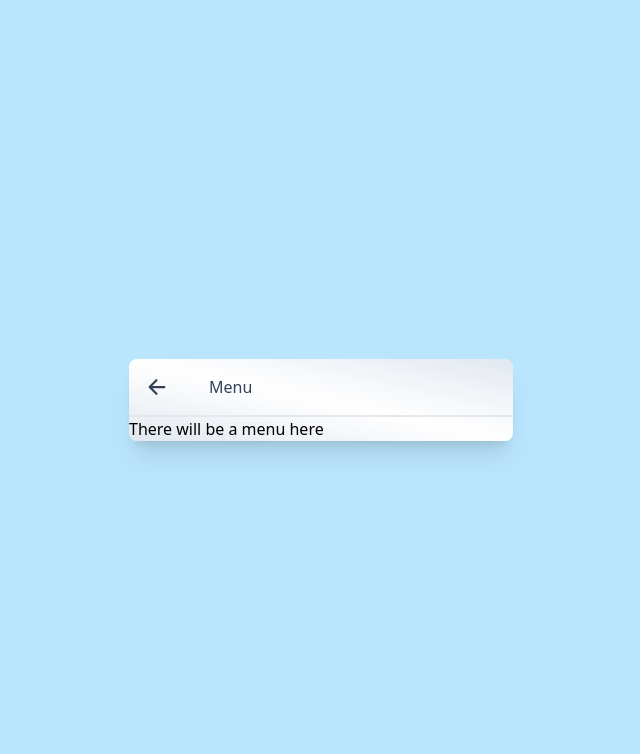
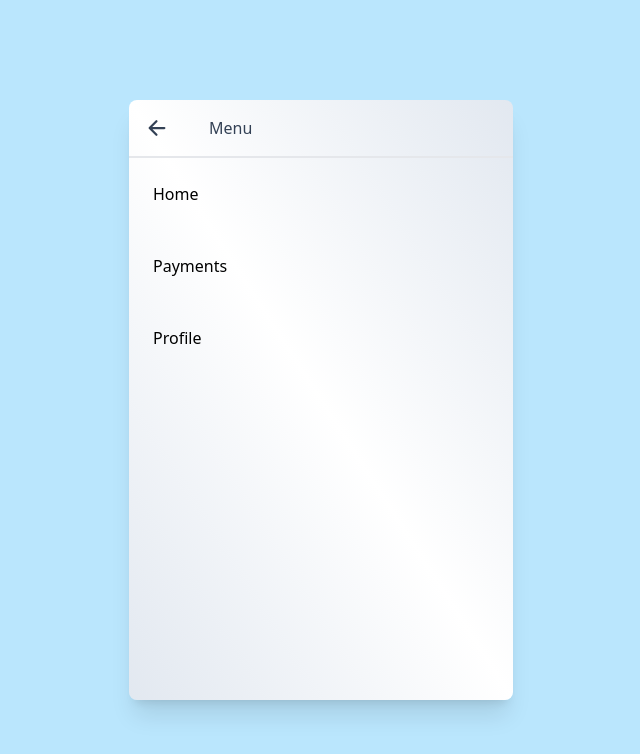
Before and after one commit to roisin-yates/tower-tech-challenge, a React (Create React App) app: page / in a window 1280 px wide. Both pictures are taken after a click on the icon 476 px from the left and 145 px from the top of the page. Shown: the top 754 px of the page, without its empty margins (319-959 px from the left). Built offline with nearby package versions, Linux system fonts and the light colour scheme.

Commit message:
add menu content

```diff
--- a/src/components/App.tsx
+++ b/src/components/App.tsx
@@ -2,6 +2,7 @@ import React, { useState } from 'react'
 import Card from './Card'
 import { GiHamburgerMenu } from 'react-icons/gi'
 import { IoArrowBack } from 'react-icons/io5'
+import Menu from './Menu'
 
 export default function App() {
   const User = {
@@ -11,8 +12,8 @@ export default function App() {
   const [menu, setMenu] = useState(false)
 
   return (
-    <div className="bg-sky-200 h-screen flex justify-center items-center">
-      <div className="bg-gradient-to-bl from-slate-200 to-slate-200 via-white w-96 rounded-lg shadow-xl">
+    <div className="bg-sky-200 h-screen flex justify-center items-center flex-wrap">
+      <div className="bg-gradient-to-bl from-slate-200 to-slate-200 via-white w-96 rounded-lg shadow-xl h-custom-height">
         <div className="border-b-2">
           <div className="p-4 flex items-center text-slate-700">
             {menu ? (
@@ -36,13 +37,7 @@ export default function App() {
             )}
           </div>
         </div>
-        <div>
-          {menu ? (
-            <p>There will be a menu here</p>
-          ) : (
-            <Card FirstName={User.FirstName} />
-          )}
-        </div>
+        <div>{menu ? <Menu /> : <Card FirstName={User.FirstName} />}</div>
       </div>
     </div>
   )
--- /dev/null
+++ b/src/components/Menu.tsx
@@ -0,0 +1,9 @@
+export default function Menu() {
+  return (
+    <div>
+      <p className="p-6 cursor-pointer hover:text-blue-800">Home</p>
+      <p className="p-6 cursor-pointer hover:text-blue-800">Payments</p>
+      <p className="p-6 cursor-pointer hover:text-blue-800">Profile</p>
+    </div>
+  )
+}
--- a/tailwind.config.js
+++ b/tailwind.config.js
@@ -2,7 +2,11 @@
 module.exports = {
   content: ['./src/**/*.{js,jsx,ts,tsx}'],
   theme: {
-    extend: {},
+    extend: {
+      height: {
+        'custom-height': '600px',
+      },
+    },
   },
   plugins: [],
 }
```
